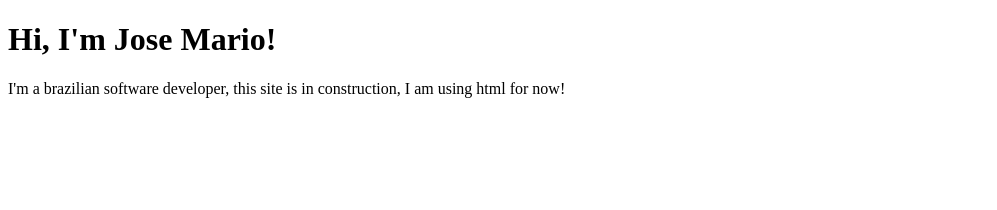
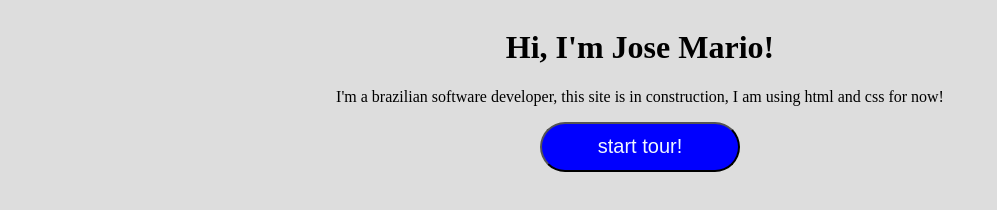
Before and after one commit to jmsj777/jmsj777.github.io, a plain HTML site: page index.html in a window 1280 px wide. Shown: the whole page, without its empty margins (0-997 px from the left). Drawn offline with Linux system fonts and the light colour scheme.

Commit message:
Algumas coisinhas

```diff
--- a/index.html
+++ b/index.html
@@ -1,16 +1,25 @@
 <!DOCTYPE html>
 <html lang="en">
+
   <head>
     <meta charset="UTF-8" />
     <meta name="viewport" content="width=device-width, initial-scale=1.0" />
     <meta http-equiv="X-UA-Compatible" content="ie=edge" />
-    <title>Me</title>
+    <title>ze_tech</title>
+    <link rel="stylesheet" href="styles.css">
   </head>
+
   <body>
-    <h1>Hi, I'm Jose Mario!</h1>
-    <p>
-      I'm a brazilian software developer, this site is in construction, I am
-      using html for now!
-    </p>
+    <div class="container">
+      <h1>Hi, I'm Jose Mario!</h1>
+      <p>
+        I'm a brazilian software developer, this site is in construction, I am
+        using html and css for now!
+      </p>
+      <button> Start tour! </button>
+    </div>
+
+    <script src="main.js"></script>
   </body>
+
 </html>
--- a/styles.css
+++ b/styles.css
@@ -1,3 +1,29 @@
+body {
+  background: #dddddd;
+}
+
 h1 {
   align-content: center;
 }
+
+button {
+  color: aliceblue;
+  background: blue;
+  height: 50px;
+  width: 200px;
+  border-radius: 50px;
+  font-size: 20px;
+  text-transform: lowercase;
+  transition: width 2s, height 4s;
+}
+
+button:hover {
+  width: 600px;
+  height: 150px;
+}
+
+.container {
+  position: relative;
+  align-content: center;
+  text-align: center;
+}
```
Also changed, not shown: main.js (added).
